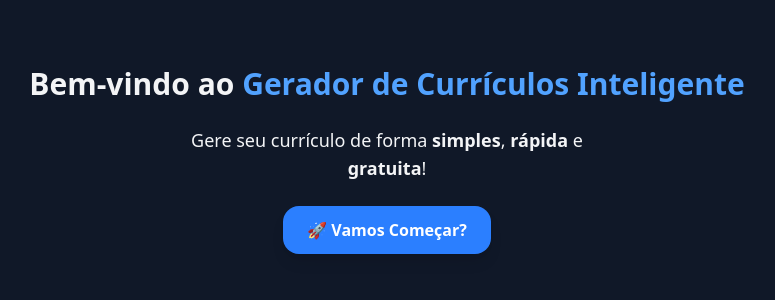
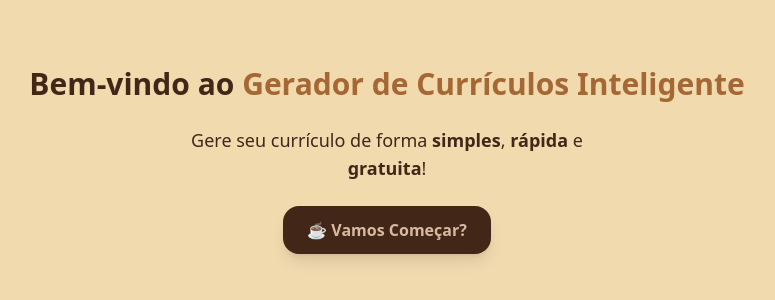
Before and after one commit to Debug-Cafe/Gerador-de-Curriculos-Inteligente, a React (Vite) app: page / in a window 1280 px wide. Shown: the part 240-540 px from the top of the page, without its empty margins (253-1028 px from the left). Built offline with nearby package versions, Linux system fonts and the light colour scheme.

Commit message:
estilização da página home

```diff
--- a/src/pages/Home.tsx
+++ b/src/pages/Home.tsx
@@ -2,9 +2,9 @@ import { Link } from "react-router-dom";
 
 function Home() {
   return (
-    <div className="min-h-screen flex flex-col items-center justify-center gap-6 bg-gray-900 text-gray-100 px-4">
+    <div className="min-h-screen flex flex-col items-center justify-center gap-6 bg-[#f1daae] text-[#422718] px-4">
       <h1 className="text-3xl font-bold text-center">
-        Bem-vindo ao <span className="text-blue-400">Gerador de Currículos Inteligente</span>
+        Bem-vindo ao <span className="text-[#A56734]">Gerador de Currículos Inteligente</span>
       </h1>
 
       <p className="text-lg text-center max-w-md">
@@ -12,8 +12,8 @@ function Home() {
       </p>
 
       <Link to="generator">
-        <button className="bg-blue-500 hover:bg-blue-600 text-white font-semibold py-3 px-6 rounded-2xl shadow-lg transition-all hover:scale-105 active:scale-95">
-          🚀 Vamos Começar?
+        <button className="bg-[#422718] hover:bg-[#A05135]  text-[#D9B9A0]  font-semibold py-3 px-6 rounded-2xl shadow-lg transition-all hover:scale-105 active:scale-95">
+          ☕ Vamos Começar?
         </button>
       </Link>
     </div>
--- a/tailwind.config.js
+++ b/tailwind.config.js
@@ -6,13 +6,7 @@ export default {
   ],
   theme: {
     extend: {
-      colors: {
-        cream: "#F1DAAE",
-        tan: "#D9B9A0",
-        copper: "#A05135",
-        caramel: "#A56734",
-        espresso: "#422718",
-      },
+
     },
   },
   plugins: [],
```
